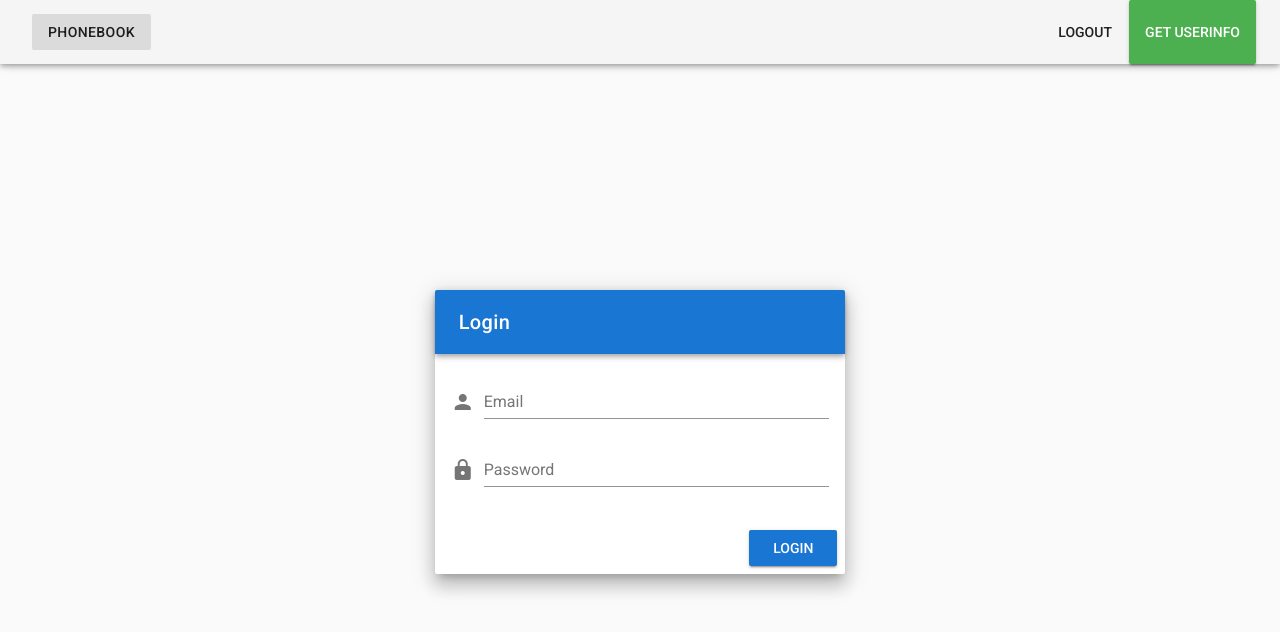
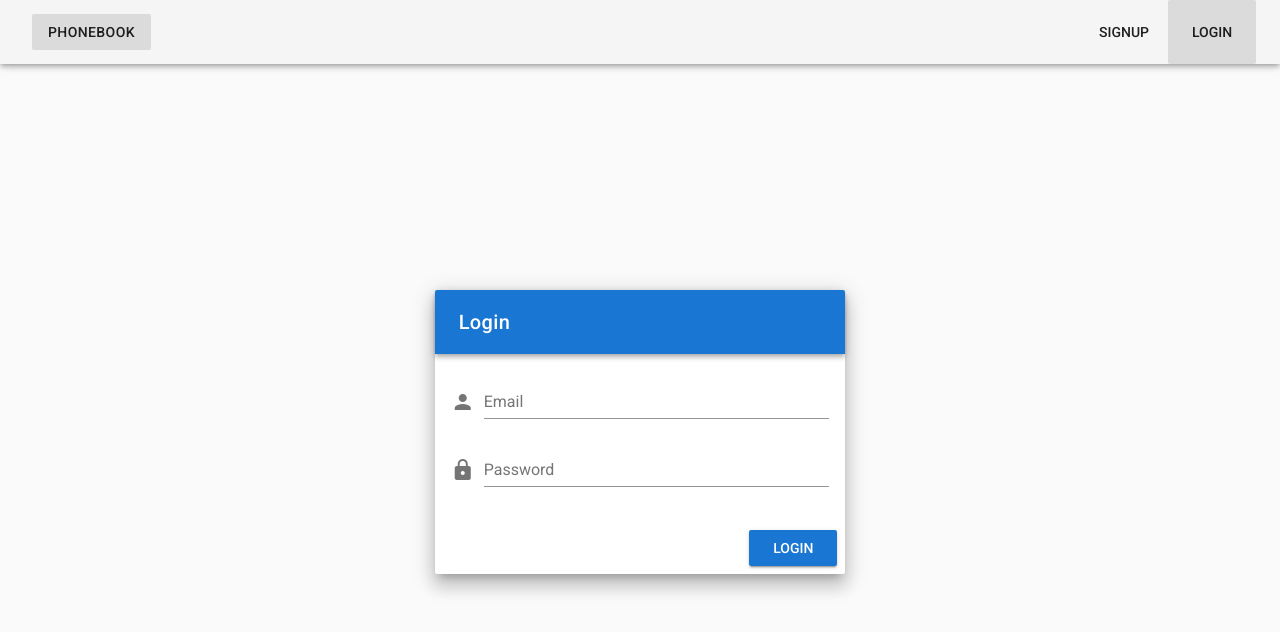
Before and after one commit to simonl65/phonebook, a Vue app: page /#/login in a window 1280 px wide. Shown: the top 632 px of the page. Built offline with nearby package versions, Linux system fonts and the light colour scheme.

Commit message:
Working solution - not production ready though!

```diff
--- a/src/App.vue
+++ b/src/App.vue
@@ -11,18 +11,12 @@
         <v-btn
           v-for="(menu, index) in menus"
           :key="index"
-          :to="{name: menu.route}"
+          :to="{name:menu.route}"
           flat
         >
           {{ menu.name }}
         </v-btn>
 
-        <v-btn
-          color="success"
-          @click="getInfo"
-        >
-          get userinfo
-        </v-btn>
       </v-toolbar-items>
     </v-toolbar>
     <router-view/>
@@ -35,35 +29,36 @@ export default {
 
   data() {
     return {
-      title: "Phonebook",
-      menus: [
+      title    : "Phonebook",
+      menus    : [],
+      authMenu : [{ name: "Logout", route: "Logout" }],
+      guestMenu: [
         { name: "Signup", route: "Signup" },
         { name: "Login", route: "Login" }
       ],
     };
   },
 
-  mounted() {
-    let authMenu = [
-      { name: "Signup", route: "Signup" },
-      { name: "Login", route: "Login" }
-    ];
-    let guestMenu = [{ name: "Logout", route: "Logout" }];
+  created() {
+    this.menus = this.guestMenu;
 
-    if( token ) {
-      this.menus = authMenu;
-    }
-    else {
-      this.menus = guestMenu;
-    }
+    Bus.$on('loggedIn', () => {
+      this.onLoggedIn();
+    });
+
+    Bus.$on('logout', () => {
+      this.onLogout();
+    });
+
   },
 
   methods: {
-    getInfo() {
-      axios.get('/user')
-      .then( response => {
-        console.log(response)
-      })
+    onLoggedIn() {
+      this.menus = this.authMenu;
+    },
+
+    onLogout() {
+      this.menus = this.guestMenu;
     }
   },
 };
--- a/src/components/Login.vue
+++ b/src/components/Login.vue
@@ -70,9 +70,9 @@ export default {
           }
         )
         .then((response) => {
-          console.log('response:', response);
+          console.log('LOGIN RESPONSE:', response);
 
-          if( undefined == response.data )
+          if( undefined == response.data || response.data == '' )
           {
             throw new Error('Sorry - Login failed');
           }
@@ -82,6 +82,10 @@ export default {
           localStorage.setItem('user', response.data.user.name);
 
           window.isSignedIn = true;
+
+          Bus.$emit('loggedIn');
+
+          this.$router.push('/');
         })
         .catch(error => {
           alert(error.message);
--- a/src/components/Logout.vue
+++ b/src/components/Logout.vue
@@ -28,8 +28,10 @@ export default {
   },
 
   created() {
+    Bus.$emit('logout');
     localStorage.removeItem('token');
     localStorage.removeItem('user');
+    delete window.token;
   }
 }
 </script>
--- a/src/components/Signup.vue
+++ b/src/components/Signup.vue
@@ -88,6 +88,10 @@ export default {
         localStorage.setItem('user', response.data.user.name);
 
         window.isSignedIn = true;
+
+        Bus.$emit('loggedIn');
+
+        this.$router.push('/');
       })
       .catch(error => {
         console.error(error)
--- a/src/main.js
+++ b/src/main.js
@@ -7,6 +7,7 @@ import Vuetify from 'vuetify'
 import axios from 'axios'
 import 'vuetify/dist/vuetify.min.css'
 
+window.Bus = new Vue();
 window.axios = axios
 
 window.token = localStorage.getItem('token');
@@ -14,6 +15,7 @@ window.token = localStorage.getItem('token');
 axios.defaults.baseURL = 'http://passport/api';
 axios.defaults.headers.common['Authorization'] = "Bearer " + window.token;
 axios.defaults.headers.post['Content-Type'] = 'application/json';
+axios.defaults.headers['Accept'] = 'application/json';
 
 Vue.use(Vuetify)
 
--- a/src/router/index.js
+++ b/src/router/index.js
@@ -7,7 +7,7 @@ import Logout from '@/components/Logout';
 
 Vue.use(Router);
 
-export default new Router({
+let router = new Router({
   routes: [
     {
       path: '/',
@@ -31,3 +31,17 @@ export default new Router({
     }
   ]
 });
+
+const openRoutes = [ 'Login', 'Signup' ];
+
+router.beforeEach((to, from, next) => {
+  if( openRoutes.includes( to.name ) ) {
+    next()
+  } else if (window.token) {
+    next()
+  } else {
+    next('/login')
+  }
+})
+
+export default router;
```
